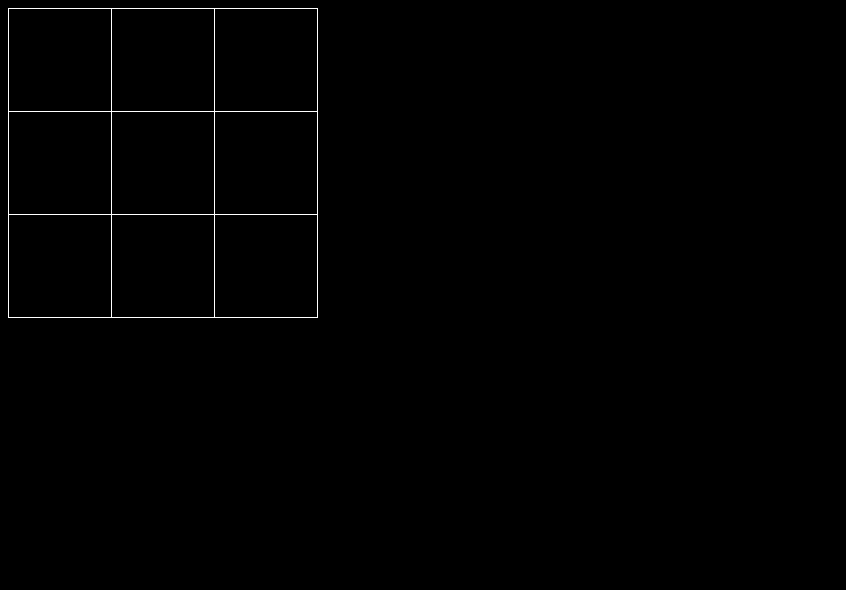
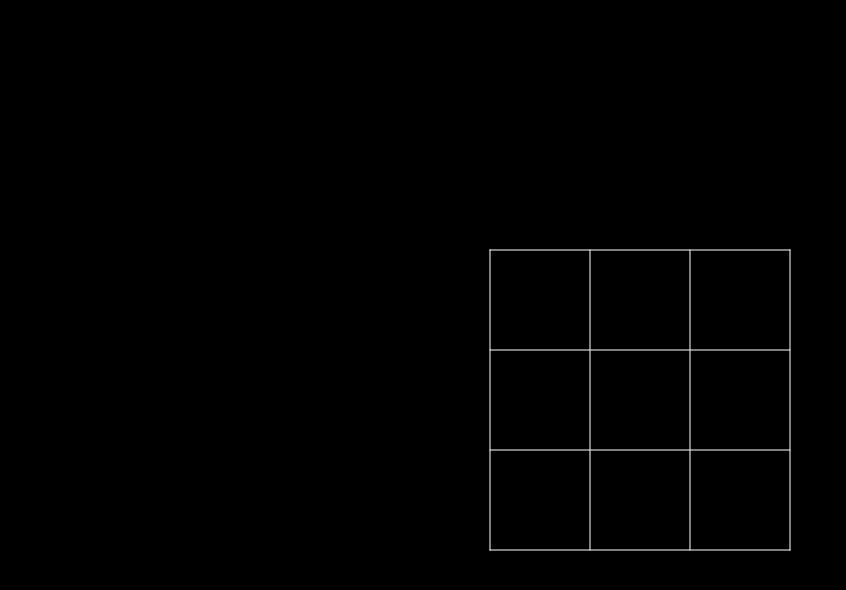
Before and after one commit to firasmiladi-01/tictactoe, a website: page index.html in a window 1280 px wide. Shown: the whole page, without its empty margins (0-846 px from the left). Drawn offline with nearby package versions, Linux system fonts and the light colour scheme; the site is published under a folder, as on GitHub Pages, so addresses that start at the root find nothing.

Commit message:
bootstrap

```diff
--- a/index.html
+++ b/index.html
@@ -6,7 +6,7 @@
     <meta http-equiv="X-UA-Compatible" content="IE=edge">
     <meta name="viewport" content="width=device-width, initial-scale=1.0">
     <title>tic tac toe</title>
-    <link rel="stylesheet" href="/node_modules/bootstrap/dist/css/bootstrap.css">
+    <link rel="stylesheet" href="tictactoe/node_modules/bootstrap/dist/css/bootstrap.css">
     <style>
         body {
             background-color: black;
```
